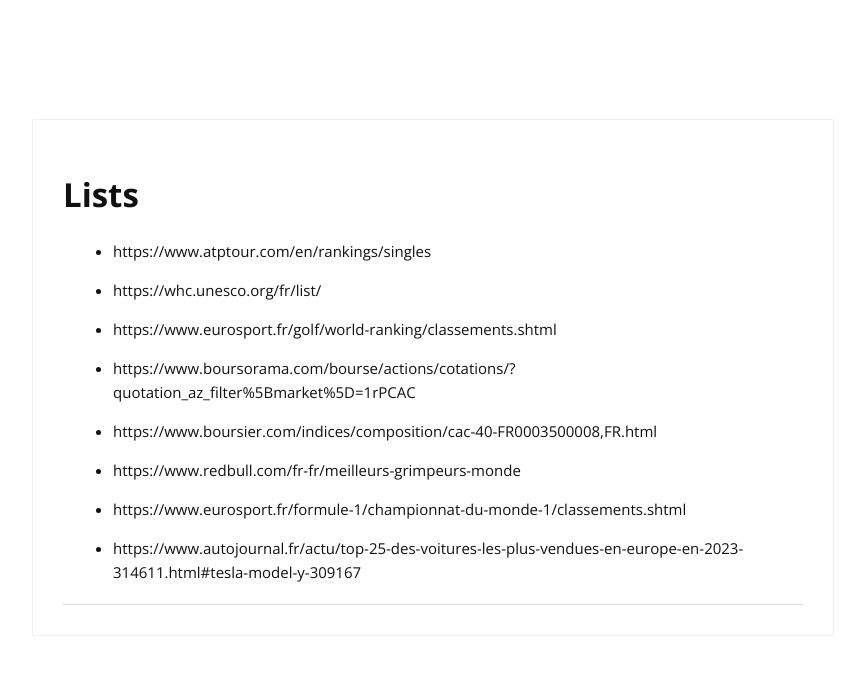
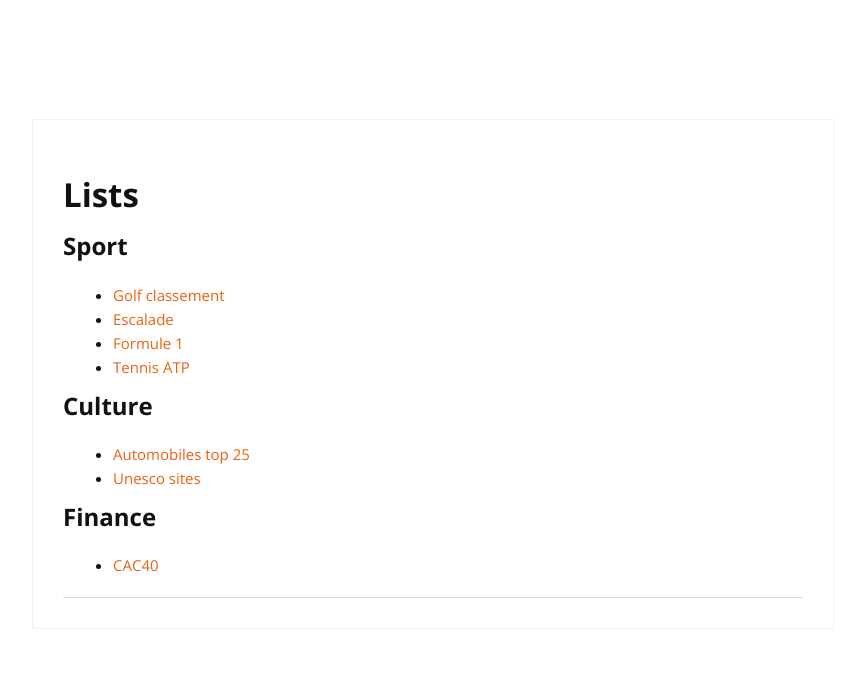
Before and after one commit to cylmat/cylmat.github.io, a Jekyll site: the page built from _pages/lists.md, in a window 1280 px wide. Shown: the top 675 px of the page, without its empty margins (207-1072 px from the left). Built offline with Jekyll 4.4.1, drawn with Linux system fonts in a browser that asks for light colours; nearby versions of some CDN libraries.

Commit message:
Update lists.md

```diff
--- a/_pages/lists.md
+++ b/_pages/lists.md
@@ -4,22 +4,18 @@
 permalink: /lists/
 ---
 
-- https://www.atptour.com/en/rankings/singles
+## Sport
 
-- https://whc.unesco.org/fr/list/
+- [Golf classement](https://www.eurosport.fr/golf/world-ranking/classements.shtml)
+- [Escalade](https://www.redbull.com/fr-fr/meilleurs-grimpeurs-monde)
+- [Formule 1](https://www.eurosport.fr/formule-1/championnat-du-monde-1/classements.shtml)
+- [Tennis ATP](https://www.atptour.com/en/rankings/singles)
 
-- https://www.eurosport.fr/golf/world-ranking/classements.shtml
+## Culture
 
-- https://www.boursorama.com/bourse/actions/cotations/?quotation_az_filter%5Bmarket%5D=1rPCAC
+- [Automobiles top 25](- https://www.autojournal.fr/actu/top-25-des-voitures-les-plus-vendues-en-europe-en-2023-314611.html#tesla-model-y-309167)
+- [Unesco sites](https://whc.unesco.org/fr/list)
 
+## Finance
 
-- https://www.boursier.com/indices/composition/cac-40-FR0003500008,FR.html
-
-
-- https://www.redbull.com/fr-fr/meilleurs-grimpeurs-monde
-
-
-- https://www.eurosport.fr/formule-1/championnat-du-monde-1/classements.shtml
-
-
-- https://www.autojournal.fr/actu/top-25-des-voitures-les-plus-vendues-en-europe-en-2023-314611.html#tesla-model-y-309167
+- [CAC40](https://www.boursier.com/indices/composition/cac-40-FR0003500008,FR.html)
```
